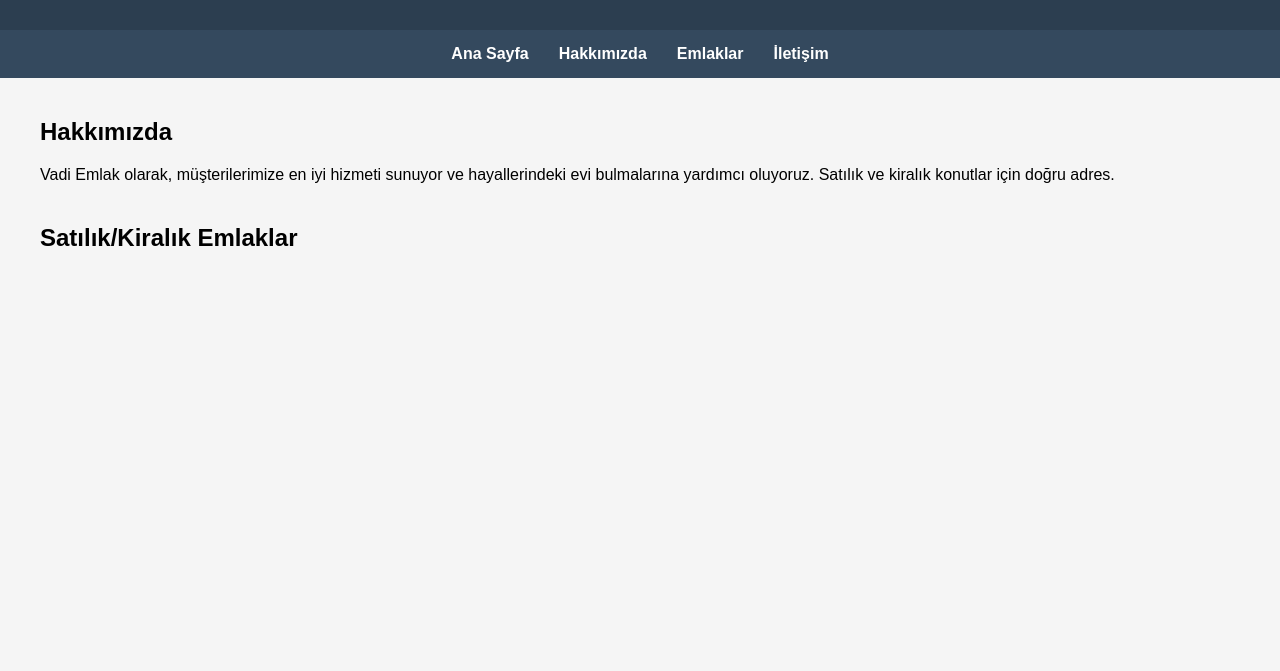
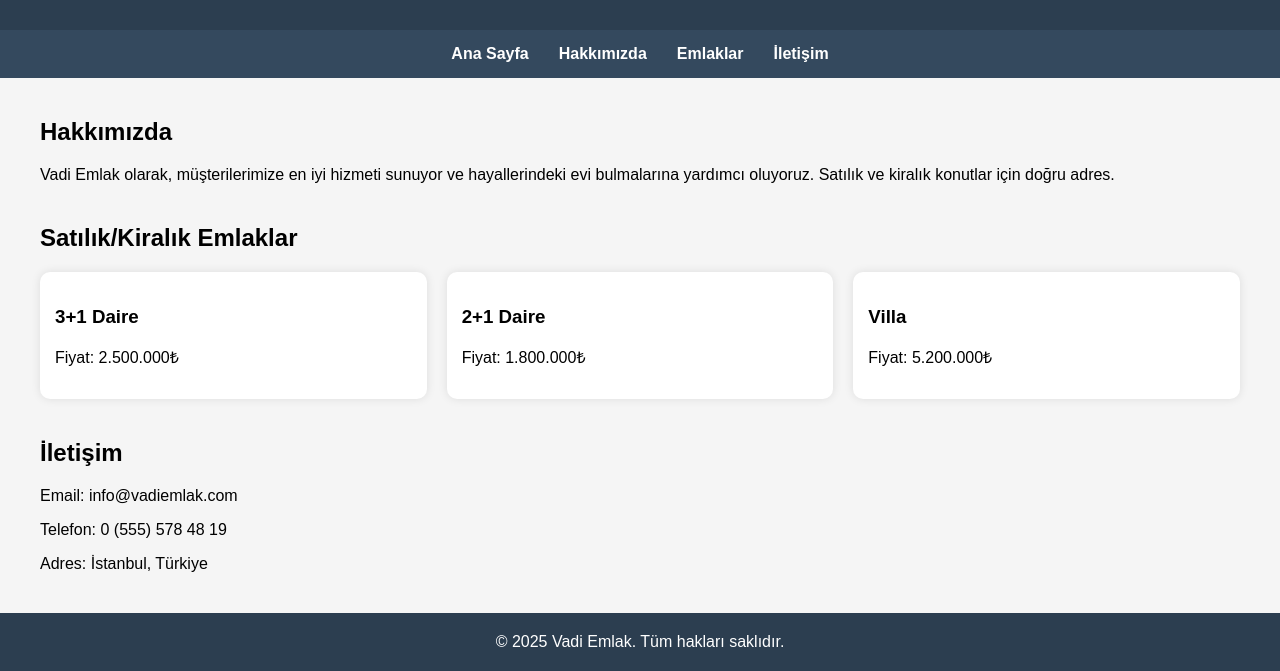
Before and after one commit to alpermuhammed1453-prog/vadiemlakoffical, a plain HTML site: page index.html in a window 1280 px wide. Shown: the part 133-804 px from the top of the page. Drawn offline with Linux system fonts and the light colour scheme.

Commit message:
Update index.html

```diff
--- a/index.html
+++ b/index.html
@@ -99,4 +99,28 @@
     <section class="content" id="properties">
         <h2>Satılık/Kiralık Emlaklar</h2>
         <div class="properties">
-            <div class="
+            <div class="property">
+                <h3>3+1 Daire</h3>
+                <p>Fiyat: 2.500.000₺</p>
+            </div>
+            <div class="property">
+                <h3>2+1 Daire</h3>
+                <p>Fiyat: 1.800.000₺</p>
+            </div>
+            <div class="property">
+                <h3>Villa</h3>
+                <p>Fiyat: 5.200.000₺</p>
+            </div>
+        </div>
+    </section>
+    <section class="content" id="contact">
+        <h2>İletişim</h2>
+        <p>Email: info@vadiemlak.com</p>
+        <p>Telefon: 0 (555) 578 48 19</p>
+        <p>Adres: İstanbul, Türkiye</p>
+    </section>
+    <footer>
+        &copy; 2025 Vadi Emlak. Tüm hakları saklıdır.
+    </footer>
+</body>
+</html>
```
